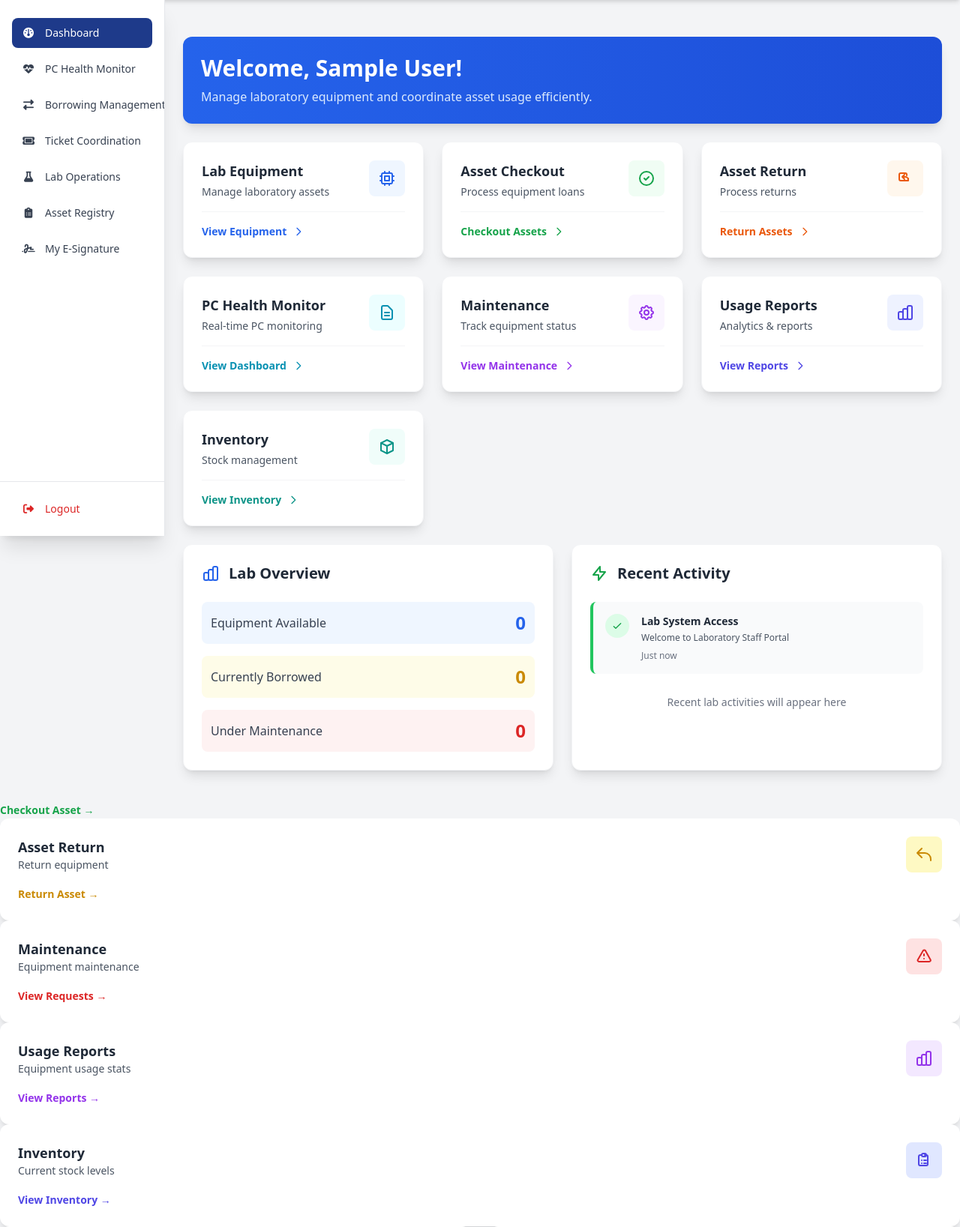
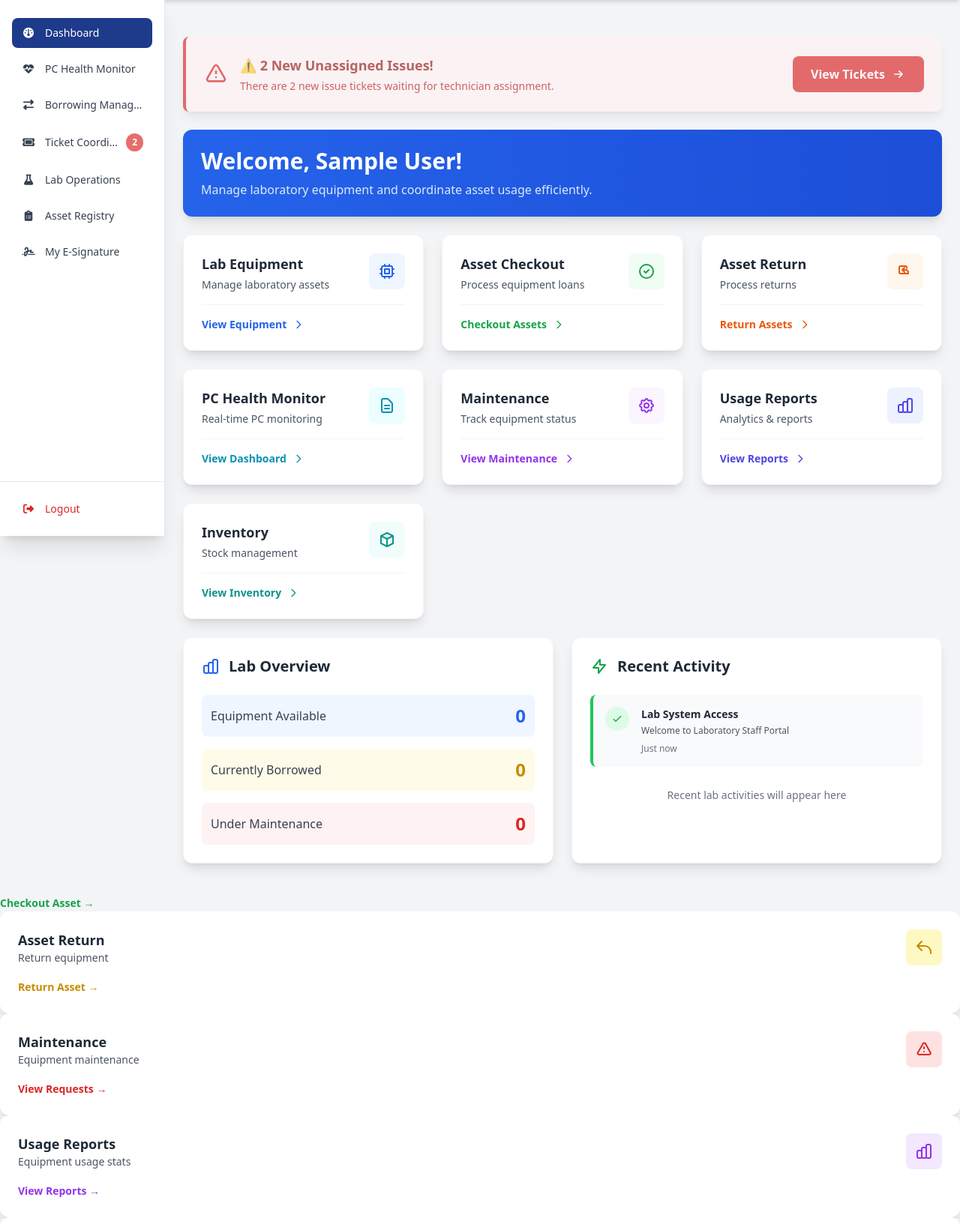
Before and after one commit to Duplication1/QCU-CAPSTONE-AMS, a PHP site: page / in a window 1280 px wide. Shown: the part 85-1722 px from the top of the page at 75% size. Run offline with PHP 8.4, Linux system fonts and the light colour scheme; the visitor is signed in with stand-in values (Sample User, id 1); data comes from the database, SQL or seed files in the repository; style sheets or scripts are compiled from the project's sources; some libraries are stand-ins or nearby versions.

Commit message:
Alert when submitting issue

```diff
--- a/view/LaboratoryStaff/index.php
+++ b/view/LaboratoryStaff/index.php
@@ -13,11 +13,53 @@ if (!isset($_SESSION['is_logged_in']) || $_SESSION['is_logged_in'] !== true || $
 }
 
 require_once '../../config/config.php';
+
+// Get count of new unassigned tickets
+$new_tickets_query = "SELECT COUNT(*) as count FROM issues
+                      WHERE (assigned_group IS NULL OR assigned_group = '')
+                      AND status = 'Open'
+                      AND category != 'borrow'";
+$new_tickets_result = $conn->query($new_tickets_query);
+$new_tickets_count = 0;
+if ($new_tickets_result) {
+    $new_tickets_row = $new_tickets_result->fetch_assoc();
+    $new_tickets_count = (int)$new_tickets_row['count'];
+}
+
 include '../components/layout_header.php';
 ?>
 
         <!-- Main Content -->
         <main class="p-4 sm:p-6 space-y-6">
+            <!-- New Tickets Alert (if any) -->
+            <?php if ($new_tickets_count > 0): ?>
+            <div class="bg-red-50 border-l-4 border-red-600 rounded-lg shadow-lg p-6 animate-pulse">
+                <div class="flex items-center">
+                    <div class="flex-shrink-0">
+                        <svg class="h-8 w-8 text-red-600" fill="none" stroke="currentColor" viewBox="0 0 24 24">
+                            <path stroke-linecap="round" stroke-linejoin="round" stroke-width="2" d="M12 9v2m0 4h.01m-6.938 4h13.856c1.54 0 2.502-1.667 1.732-3L13.732 4c-.77-1.333-2.694-1.333-3.464 0L3.34 16c-.77 1.333.192 3 1.732 3z"></path>
+                        </svg>
+                    </div>
+                    <div class="ml-4 flex-1">
+                        <h3 class="text-lg font-bold text-red-800">
+                            ⚠️ <?php echo $new_tickets_count; ?> New Unassigned Issue<?php echo $new_tickets_count > 1 ? 's' : ''; ?>!
+                        </h3>
+                        <p class="text-sm text-red-700 mt-1">
+                            There <?php echo $new_tickets_count > 1 ? 'are' : 'is'; ?> <?php echo $new_tickets_count; ?> new issue ticket<?php echo $new_tickets_count > 1 ? 's' : ''; ?> waiting for technician assignment.
+                        </p>
+                    </div>
+                    <div>
+                        <a href="tickets.php" class="bg-red-600 hover:bg-red-700 text-white font-bold px-6 py-3 rounded-lg transition-colors inline-flex items-center space-x-2">
+                            <span>View Tickets</span>
+                            <svg class="w-5 h-5" fill="none" stroke="currentColor" viewBox="0 0 24 24">
+                                <path stroke-linecap="round" stroke-linejoin="round" stroke-width="2" d="M13 7l5 5m0 0l-5 5m5-5H6"></path>
+                            </svg>
+                        </a>
+                    </div>
+                </div>
+            </div>
+            <?php endif; ?>
+
             <!-- Welcome Section -->
             <div class="bg-gradient-to-r from-blue-600 to-blue-700 rounded-xl shadow-lg p-6 text-white">
                 <h2 class="text-2xl sm:text-3xl font-bold mb-2">Welcome, <?php echo htmlspecialchars($_SESSION['full_name']); ?>!</h2>
--- a/view/components/sidebar.php
+++ b/view/components/sidebar.php
@@ -172,6 +172,20 @@ if ($current_role === 'Laboratory Staff') {
     $role_key = 'LaboratoryStaff'; // Map "Laboratory Staff" to "LaboratoryStaff"
 }
 
+// Count new/unassigned tickets for Laboratory Staff
+$new_tickets_count = 0;
+if ($current_role === 'Laboratory Staff' && isset($conn)) {
+    $ticket_count_query = "SELECT COUNT(*) as count FROM issues
+                          WHERE (assigned_group IS NULL OR assigned_group = '')
+                          AND status = 'Open'
+                          AND category != 'borrow'";
+    $ticket_result = $conn->query($ticket_count_query);
+    if ($ticket_result) {
+        $ticket_row = $ticket_result->fetch_assoc();
+        $new_tickets_count = (int)$ticket_row['count'];
+    }
+}
+
 // Get navigation items for current role
 $nav_items = $navigation_items[$role_key] ?? $navigation_items['Student'];
 
@@ -203,17 +217,25 @@ $panel_title = $panel_titles[$current_role] ?? 'Student Portal';
         <?php foreach ($nav_items as $item):
             $is_active = ($item['href'] === $current_page);
                 $active_classes = $is_active ? "bg-{$item['color']}-50 text-{$item['color']}-700 border-r-4 border-{$item['color']}-600" : "text-gray-700";
+            $show_badge = ($item['id'] === 'tickets' && $new_tickets_count > 0);
         ?>
     <!-- <?php echo htmlspecialchars($item['label']); ?> -->
         <a href="<?php echo htmlspecialchars($item['href']); ?>"
-            class="group flex items-center px-3 py-2.5 text-sm font-medium rounded-lg
+            class="group flex items-center justify-between px-3 py-2.5 text-sm font-medium rounded-lg
             hover:bg-[#1E3A8A] hover:text-white transition-all duration-200
           <?php echo $is_active ? 'bg-[#1E3A8A] text-white' : 'text-gray-700'; ?>">
-            <div class="flex-shrink-0">
-            <i class="<?php echo htmlspecialchars($item['icon']); ?> w-5 text-center
-           <?php echo $is_active ? 'text-white' : ''; ?>"></i>
+            <div class="flex items-center min-w-0 flex-1">
+                <div class="flex-shrink-0">
+                <i class="<?php echo htmlspecialchars($item['icon']); ?> w-5 text-center
+               <?php echo $is_active ? 'text-white' : ''; ?>"></i>
+                </div>
+                <span class="ml-3 nav-text transition-all duration-300 whitespace-nowrap truncate"><?php echo htmlspecialchars($item['label']); ?></span>
             </div>
-            <span class="ml-3 nav-text transition-all duration-300 whitespace-nowrap min-w-0"><?php echo htmlspecialchars($item['label']); ?></span>
+            <?php if ($show_badge): ?>
+            <span class="flex-shrink-0 bg-red-600 text-white text-xs font-bold px-2 py-1 rounded-full ml-2 animate-pulse">
+                <?php echo $new_tickets_count; ?>
+            </span>
+            <?php endif; ?>
         </a>
         <?php endforeach; ?>
     </nav>
```
